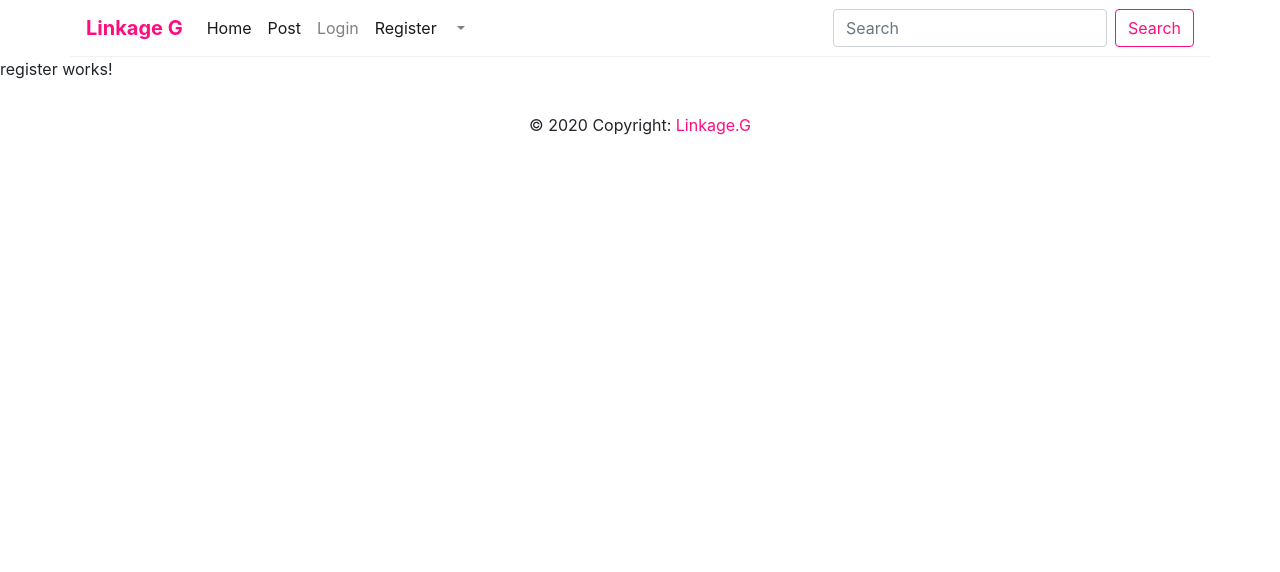
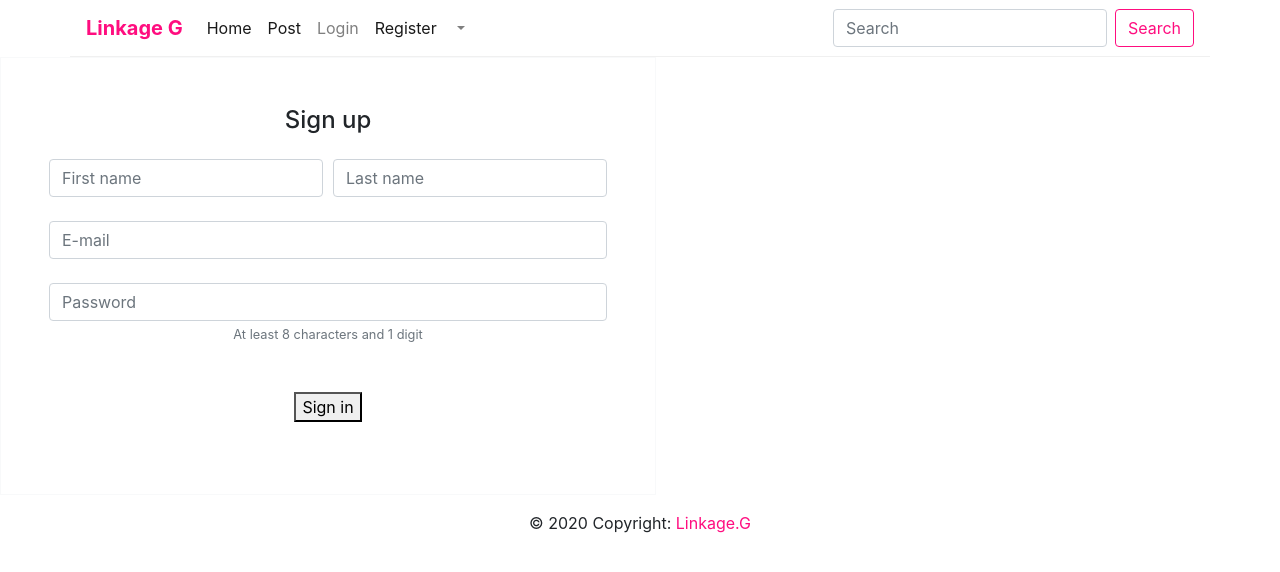
Before and after one commit to G1ovann16/Linkage_G-Red_Social, an Angular app in the folder Frontend/: page /register in a window 1280 px wide. Shown: the top 572 px of the page. Built offline with nearby package versions, Linux system fonts and the light colour scheme; no server answers.

Commit message:
made register

```diff
--- a/Frontend/src/app/containers/register/register.component.html
+++ b/Frontend/src/app/containers/register/register.component.html
@@ -1 +1,26 @@
-<p>register works!</p>
+
+<form #registerform="ngForm" (submit)="register(registerform)" class="text-center border border-light p-5">
+
+    <p class="h4 mb-4">Sign up</p>
+
+    <div class="form-row mb-4">
+      <div class="col">
+        <!-- First name -->
+        <input type="text" id="defaultRegisterFormFirstName" name="name"  ngModel class="form-control" placeholder="First name">
+      </div>
+      <div class="col">
+        <!-- Last name -->
+        <input type="text" id="defaultRegisterFormLastName" ngModel name="lastName" class="form-control" placeholder="Last name">
+      </div>
+    </div>
+
+    <!-- E-mail -->
+    <input type="email" id="defaultRegisterFormEmail" name="email"  ngModel class="form-control mb-4" placeholder="E-mail">
+
+    <!-- Password -->
+    <input type="password" id="defaultRegisterFormPassword" name="password"  ngModel class="form-control" placeholder="Password" aria-describedby="defaultRegisterFormPasswordHelpBlock">
+    <small id="defaultRegisterFormPasswordHelpBlock" class="form-text text-muted mb-4">
+      At least 8 characters and 1 digit
+    </small>
+    <button mdbBtn color="info" block="true" class="my-4" type="submit">Sign in</button>
+  </form>
--- a/Frontend/src/app/containers/register/register.component.scss
+++ b/Frontend/src/app/containers/register/register.component.scss
@@ -0,0 +1,4 @@
+.border{
+    width: fit-content;
+    align-items: center;
+}
--- a/Frontend/src/app/containers/register/register.component.ts
+++ b/Frontend/src/app/containers/register/register.component.ts
@@ -1,4 +1,9 @@
-import { Component, OnInit } from '@angular/core';
+import { Component, OnInit, ɵConsole } from '@angular/core';
+import { Router } from '@angular/router';
+import {UserService} from '../../services/user.service';
+import { NgForm } from '@angular/forms';
+// import { NzNotificationService } from 'ng-zorro-antd/notification';
+import { HttpResponse, HttpErrorResponse } from '@angular/common/http';
 
 @Component({
   selector: 'app-register',
@@ -7,9 +12,26 @@ import { Component, OnInit } from '@angular/core';
 })
 export class RegisterComponent implements OnInit {
 
-  constructor() { }
+  constructor(
+    public userService: UserService,
+    private router: Router,
+    // private notification: NzNotificationService,
+  ) { }
 
   ngOnInit(): void {
   }
+  register(registerform: NgForm) {
 
+    {
+      console.log(registerform.value);
+      this.userService.setNewRegister(registerform.value)
+        .subscribe(() => {
+          setTimeout(() => this.router.navigate(['/login']), 2000);
+        },
+        (error: HttpErrorResponse) => {
+        });
+
+  }
+
+  }
 }
```
